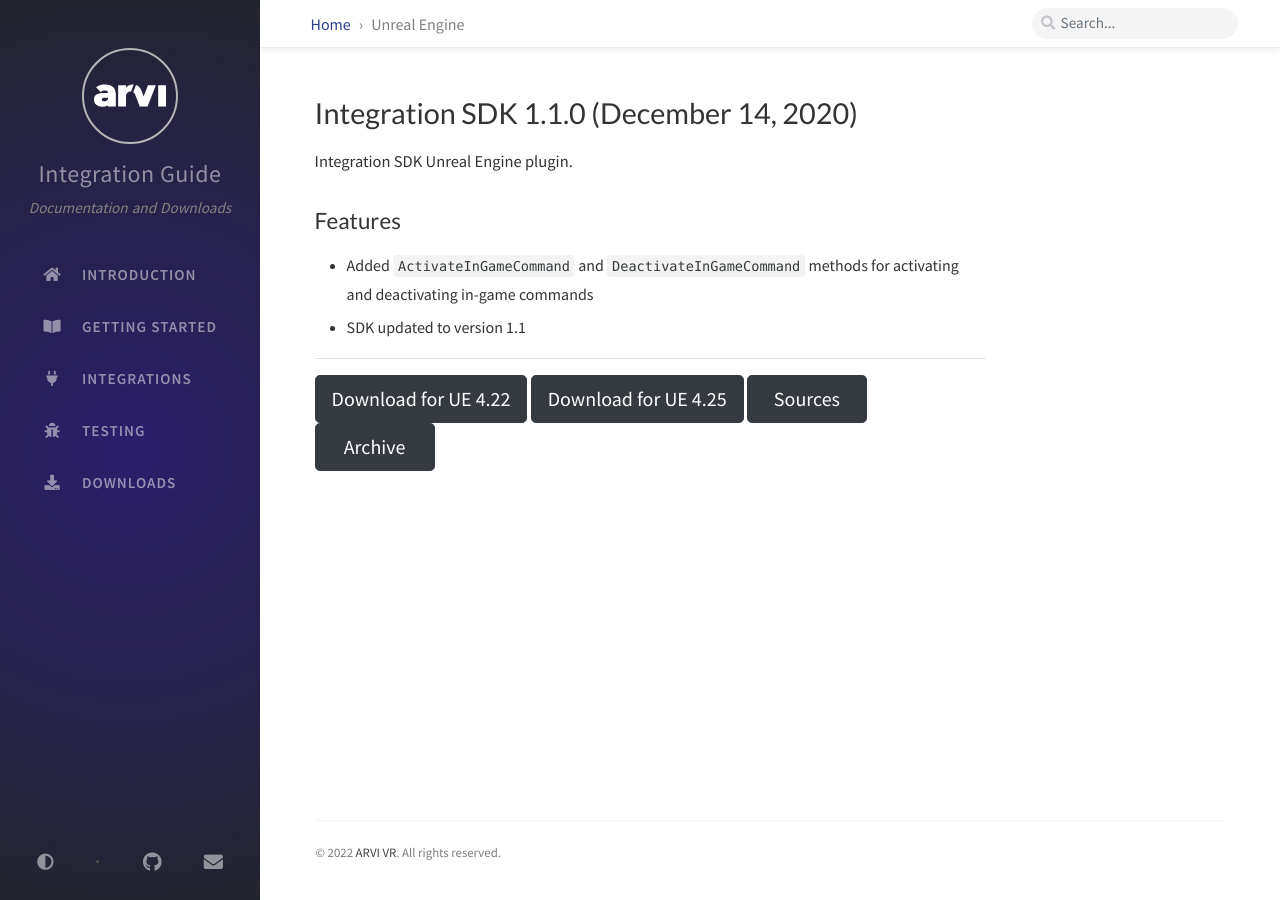
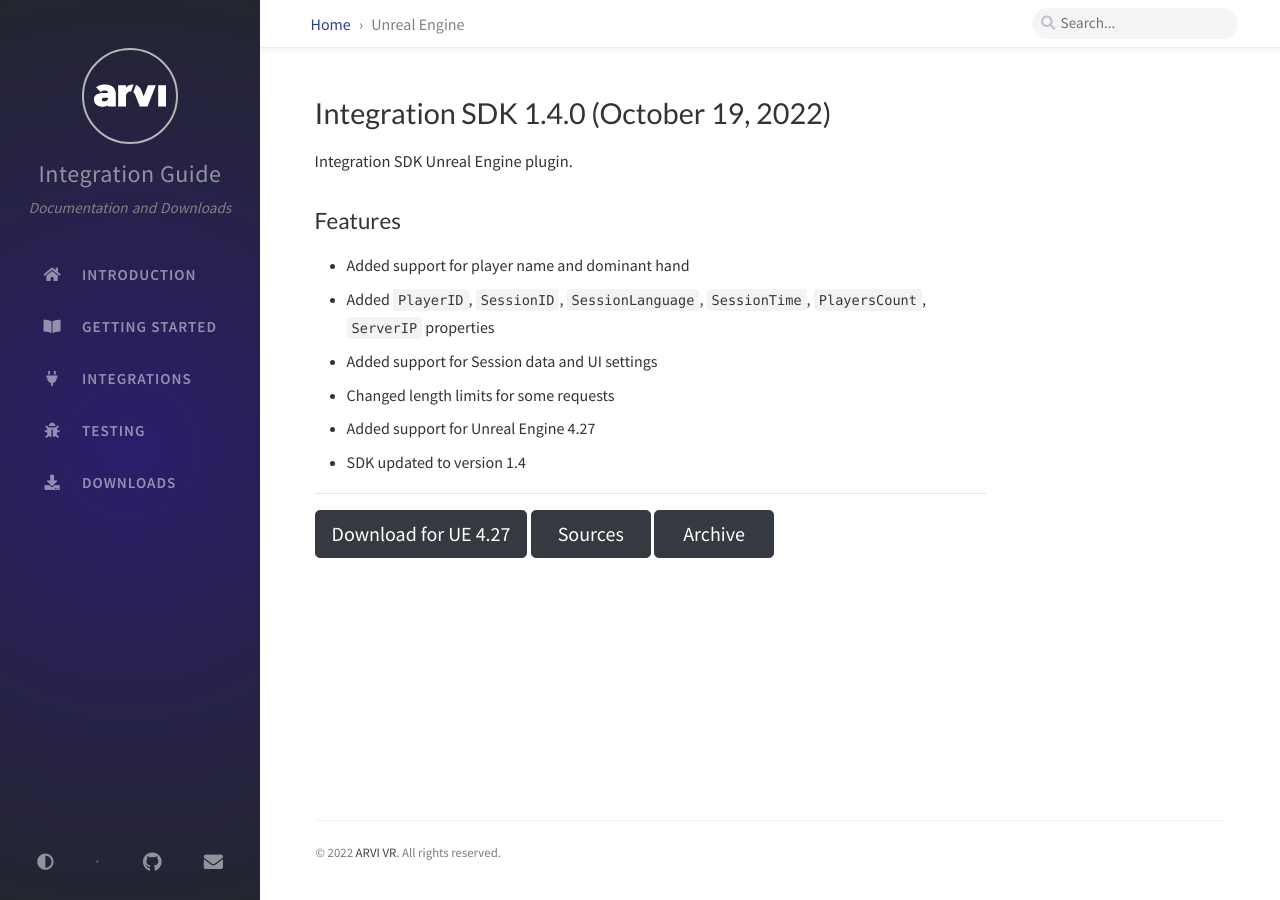
Before and after one commit to arvi-vr/integration-guide, a Jekyll site: the page built from _tabs/downloads-unreal.md, in a window 1280 px wide. Built offline with Jekyll 4.4.1, drawn with Linux system fonts in a browser that asks for light colours; comment, search, counter and statistics services are not loaded.

Commit message:
Integration SDK 1.4.0 for UE

```diff
--- a/_tabs/downloads-unreal.md
+++ b/_tabs/downloads-unreal.md
@@ -4,16 +4,19 @@
 menu: child
 ---
 
-# Integration SDK 1.1.0 (December 14, 2020)
+# Integration SDK 1.4.0 (October 19, 2022)
 
 Integration SDK Unreal Engine plugin.
 
 ## Features
-- Added `ActivateInGameCommand` and `DeactivateInGameCommand` methods for activating and deactivating in-game commands
-- SDK updated to version 1.1
+- Added support for player name and dominant hand
+- Added `PlayerID`, `SessionID`, `SessionLanguage`, `SessionTime`, `PlayersCount`, `ServerIP` properties
+- Added support for Session data and UI settings
+- Changed length limits for some requests
+- Added support for Unreal Engine 4.27
+- SDK updated to version 1.4
 
 <hr>
-<button onclick="window.open('https://github.com/arvi-vr/unreal-integration/releases/download/1.1.0/ARVIIntegration_UE4.22.zip')" type="button" class="btn btn-dark btn-lg">Download for UE 4.22</button>
-<button onclick="window.open('https://github.com/arvi-vr/unreal-integration/releases/download/1.1.0/ARVIIntegration_UE4.25.zip')" type="button" class="btn btn-dark btn-lg">Download for UE 4.25</button>
+<button onclick="window.open('https://github.com/arvi-vr/unreal-integration/releases/download/1.4.0/ARVIIntegration_UE4.27.zip')" type="button" class="btn btn-dark btn-lg">Download for UE 4.27</button>
 <button onclick="window.open('https://github.com/arvi-vr/unreal-integration')" type="button" class="btn btn-dark btn-lg">Sources</button>
 <button onclick="window.open('https://github.com/arvi-vr/unreal-integration/releases')" type="button" class="btn btn-dark btn-lg">Archive</button>
```
Also changed, not shown: _tabs/downloads-unity.md (+1 -1 lines).
